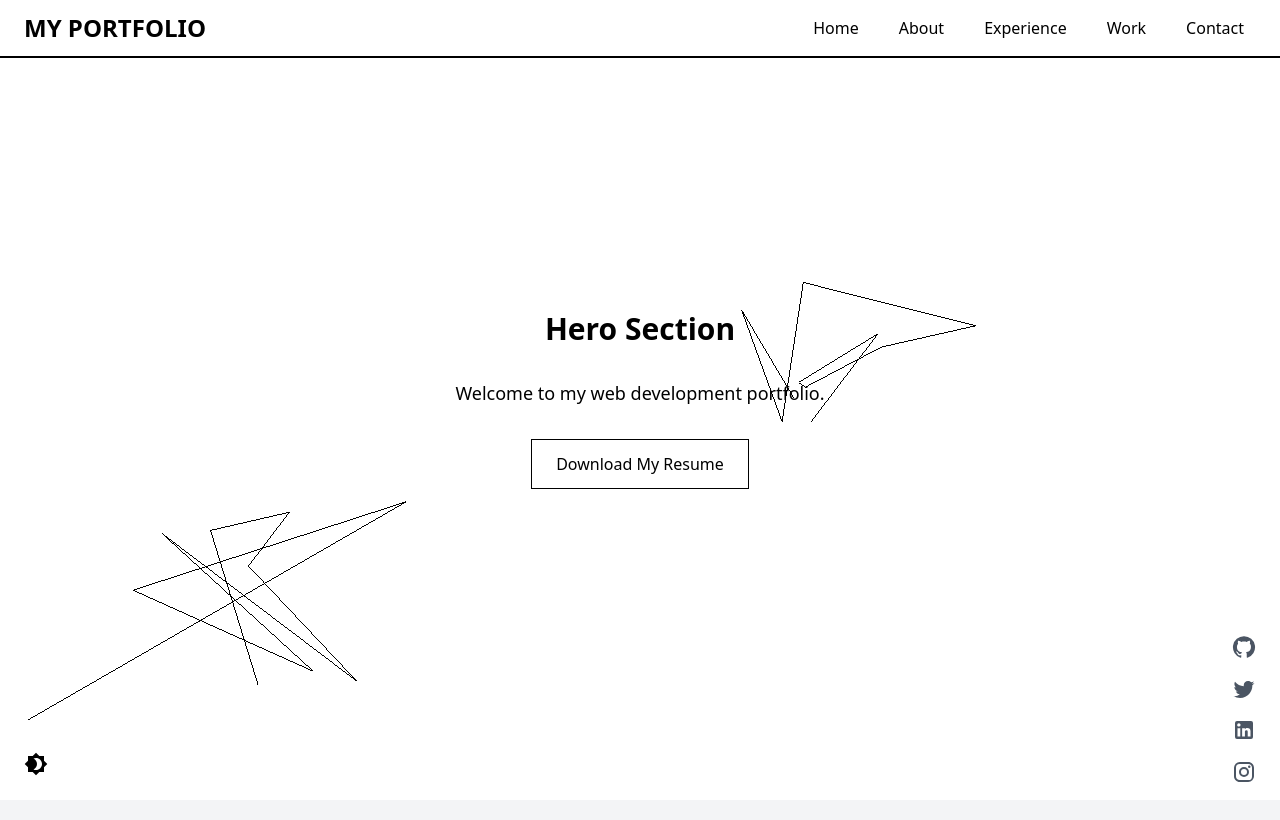
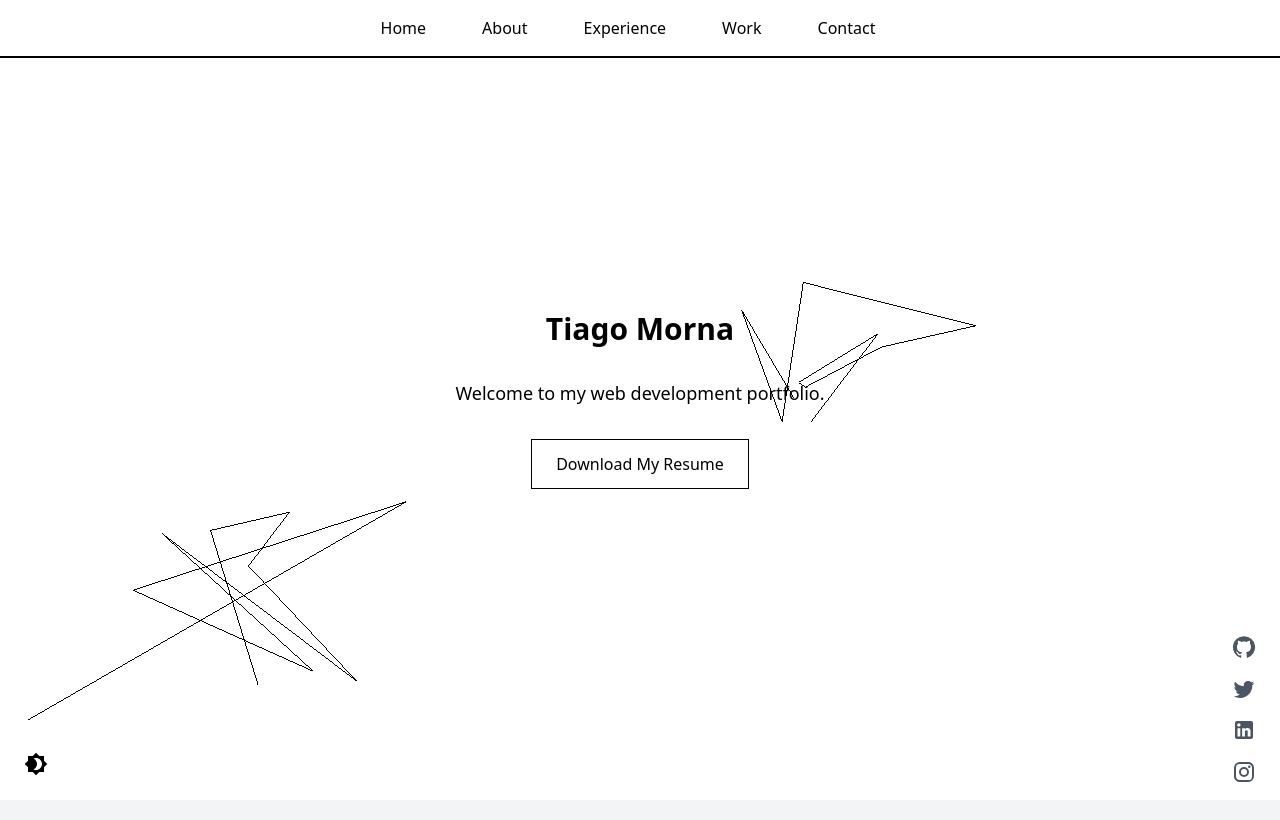
Before and after one commit to LunnS2/Portfolio-Website, a React (Vite) app: page / in a window 1280 px wide. Shown: the top 820 px of the page. Built offline with nearby package versions, Linux system fonts and the light colour scheme.

Commit message:
Subtle UI updates

```diff
--- a/src/components/hero.jsx
+++ b/src/components/hero.jsx
@@ -127,7 +127,7 @@ function Hero() {
       {/* Hero Content */}
       <div className="relative text-center z-10">
         <h2 className="text-3xl font-bold mb-8 text-black dark:text-white transition-colors duration-300">
-          Hero Section
+          Tiago Morna
         </h2>
         <p className="text-lg text-black dark:text-white transition-colors duration-300">
           Welcome to my web development portfolio.
--- a/src/components/nav.jsx
+++ b/src/components/nav.jsx
@@ -27,12 +27,12 @@ const Navbar = () => {
 
   return (
     <nav
-      className={`bg-white dark:bg-black text-black dark:text-white border-b-2 border-black dark:border-white p-2 fixed w-full top-0 left-0 z-50 transition-all duration-300 ${showNavbar ? 'translate-y-0' : '-translate-y-full'}`}
+      className={`bg-white dark:bg-black text-black dark:text-white border-b-2 border-black dark:border-white p-2 fixed w-full top-0 left-0 z-50 transition-all duration-300 ${
+        showNavbar ? 'translate-y-0' : '-translate-y-full'
+      }`}
     >
-      <div className="mx-auto flex justify-between items-center px-2 lg:px-4">
-        <div className="text-2xl font-bold">
-          MY PORTFOLIO
-        </div>
+      <div className="mx-auto flex justify-between items-center px-4 lg:px-8">
+        {/* Hamburger Icon for Mobile */}
         <button
           onClick={() => setIsOpen(!isOpen)}
           className="lg:hidden text-black dark:text-white focus:outline-none transition-colors duration-300"
@@ -43,7 +43,13 @@ const Navbar = () => {
             <MenuIcon className="w-6 h-6" />
           )}
         </button>
-        <div className={`lg:flex lg:items-center lg:space-x-4 ${isOpen ? 'block' : 'hidden'} lg:block`}>
+
+        {/* Centered Links for Large Screens */}
+        <div
+          className={`lg:flex lg:items-center lg:space-x-8 ${
+            isOpen ? 'block' : 'hidden'
+          } lg:block mx-auto`}
+        >
           <Link
             to="hero"
             smooth={true}
@@ -85,6 +91,8 @@ const Navbar = () => {
             Contact
           </Link>
         </div>
+        {/* Placeholder for additional space */}
+        <div className="hidden lg:block w-6"></div>
       </div>
     </nav>
   );
```
